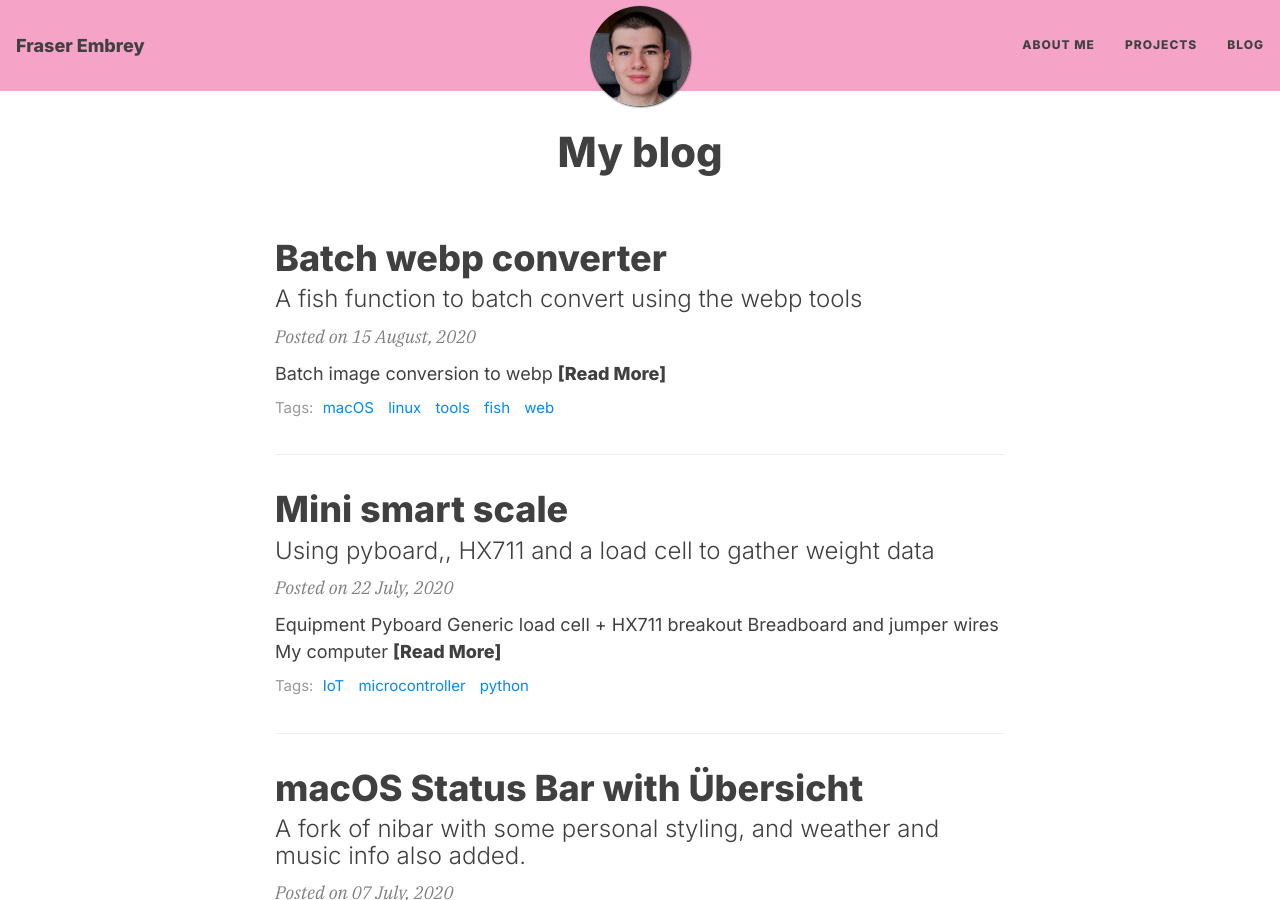
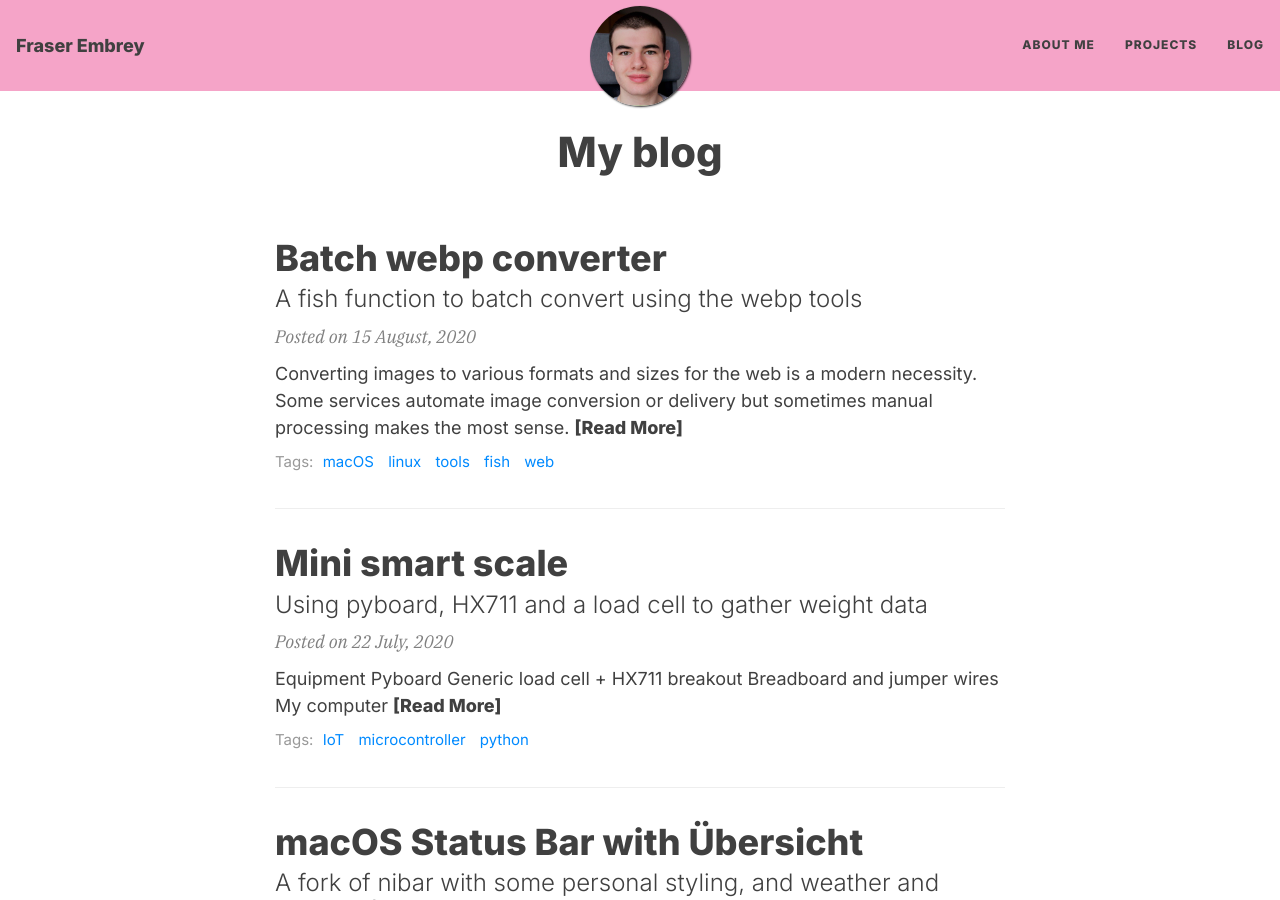
Before and after one commit to FraserEmbrey/FraserEmbrey.github.io, a Jekyll site: the page built from blog/index.html, in a window 1280 px wide and 900 px high. Built offline with Jekyll 4.4.1, drawn with Linux system fonts in a browser that asks for light colours; nearby versions of some CDN libraries; the list of posts is cut into pages by our own code.

Commit message:
Style changes

````diff
--- a/_posts/2020-08-15-batch-webp-converter.md
+++ b/_posts/2020-08-15-batch-webp-converter.md
@@ -7,20 +7,18 @@
 published: true
 ---
 
-# Batch image conversion to webp
-
 Converting images to various formats and sizes for the web is a modern necessity. Some services automate image conversion or delivery but sometimes manual processing makes the most sense.
 
 One of the common image formats on the web is webp from Google. ImageMagick, which is a brilliant and highly capable tool, can convert to and from webp pretty handily but often all I want is to generate a set of webp versions from a folder of images. Google has released their [conversion tools][1] for webp (which ImageMagick uses too) and I decided to create a fish function so with a simple command I can batch convert all images in the current folder.
 
-## An aside about fish
+### An aside about fish
 I like fish as it just works (for me), I don't have to set up an rc file so I can get command history (*cough* zsh *cough*) and I don't need to find and install a plethora of plugins for sensible features such as syntax highlighting or history-based autocomplete. If you don't use fish then the scripts shown won't work, you are welcome to make a version for your preferred shell.
 
-## The function
+### The function
 
 Since cwebp converts one file at a time, each file needs to be fed into the tool separately. It is really easy to set up a simple batch convert for a set of images of one file type like this:
 
-```
+``` shell
 for file in *.jpg
 	cwebp -o (basename $file .jpg).webp $file
 end
@@ -32,7 +30,7 @@
 
 The function will also decode webp to png, tiff or bmp; as supported by cwebp. Not only can I batch convert images in my folder but I can choose which file types to encode from, what size output and the conversion method easily. Here is the difference when converting a set of images to webp at 500px with my script vs cwebp directly.
 
-```
+``` console
 # with my script
 wpc -r 500
 
````
Also changed, not shown: _posts/2020-07-22-pyboard.md (+1 -1 lines).
